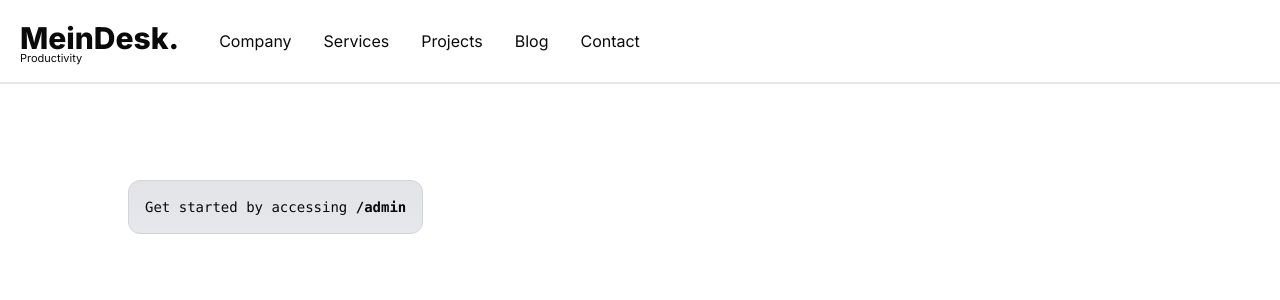
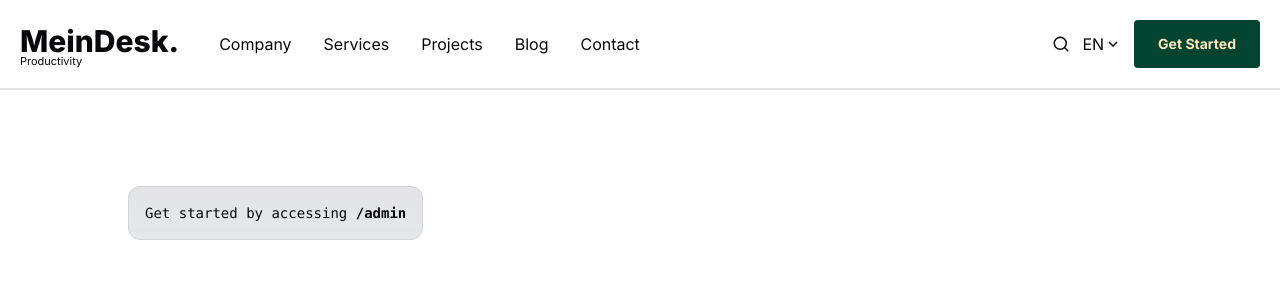
Before and after one commit to dv0c/dv0c-starter-kit, a Next.js app: page / in a window 1280 px wide. Shown: the top 300 px of the page. Built offline with nearby package versions, Linux system fonts and the light colour scheme.

Commit message:
modified:   package-lock.json 	modified:   package.json 	modified:   src/app/globals.css 	modified:   src/components/Header.tsx 	modified:   src/components/ui/button.tsx

```diff
--- a/package.json
+++ b/package.json
@@ -28,6 +28,7 @@
     "react": "^18.3.1",
     "react-dom": "^18.3.1",
     "react-hook-form": "^7.51.4",
+    "react-icons": "^5.2.1",
     "server-only": "^0.0.1",
     "tailwind-merge": "^2.3.0",
     "tailwindcss-animate": "^1.0.7",
--- a/src/app/globals.css
+++ b/src/app/globals.css
@@ -2,67 +2,61 @@
   @tailwind components;
   @tailwind utilities;
 
+
   @layer base {
     :root {
       --background: 0 0% 100%;
-      --foreground: 0 0% 3.9%;
-
+      --foreground: 240 10% 3.9%;
       --card: 0 0% 100%;
-      --card-foreground: 0 0% 3.9%;
-
+      --card-foreground: 240 10% 3.9%;
       --popover: 0 0% 100%;
-      --popover-foreground: 0 0% 3.9%;
-
-      --primary: 0 0% 9%;
-      --primary-foreground: 0 0% 98%;
-
-      --secondary: 0 0% 96.1%;
-      --secondary-foreground: 0 0% 9%;
-
-      --muted: 0 0% 96.1%;
-      --muted-foreground: 0 0% 45.1%;
-
-      --accent: 0 0% 96.1%;
-      --accent-foreground: 0 0% 9%;
-
+      --popover-foreground: 240 10% 3.9%;
+      --primary: 142.1 76.2% 36.3%;
+      --primary-foreground: 355.7 100% 97.3%;
+      --secondary: 240 4.8% 95.9%;
+      --secondary-foreground: 240 5.9% 10%;
+      --muted: 240 4.8% 95.9%;
+      --muted-foreground: 240 3.8% 46.1%;
+      --accent: 240 4.8% 95.9%;
+      --accent-foreground: 240 5.9% 10%;
       --destructive: 0 84.2% 60.2%;
       --destructive-foreground: 0 0% 98%;
-
-      --border: 0 0% 89.8%;
-      --input: 0 0% 89.8%;
-      --ring: 0 0% 3.9%;
-
-      --radius: 0.5rem;
+      --border: 240 5.9% 90%;
+      --input: 240 5.9% 90%;
+      --ring: 142.1 76.2% 36.3%;
+      --radius: 0.3rem;
+      --chart-1: ;
+      --chart-2: ;
+      --chart-3: ;
+      --chart-4: ;
+      --chart-5: ;
     }
 
     .dark {
-      --background: 0 0% 3.9%;
-      --foreground: 0 0% 98%;
-
-      --card: 0 0% 3.9%;
-      --card-foreground: 0 0% 98%;
-
-      --popover: 0 0% 3.9%;
-      --popover-foreground: 0 0% 98%;
-
-      --primary: 0 0% 98%;
-      --primary-foreground: 0 0% 9%;
-
-      --secondary: 0 0% 14.9%;
+      --background: 20 14.3% 4.1%;
+      --foreground: 0 0% 95%;
+      --card: 24 9.8% 10%;
+      --card-foreground: 0 0% 95%;
+      --popover: 0 0% 9%;
+      --popover-foreground: 0 0% 95%;
+      --primary: 142.1 70.6% 45.3%;
+      --primary-foreground: 144.9 80.4% 10%;
+      --secondary: 240 3.7% 15.9%;
       --secondary-foreground: 0 0% 98%;
-
-      --muted: 0 0% 14.9%;
-      --muted-foreground: 0 0% 63.9%;
-
-      --accent: 0 0% 14.9%;
+      --muted: 0 0% 15%;
+      --muted-foreground: 240 5% 64.9%;
+      --accent: 12 6.5% 15.1%;
       --accent-foreground: 0 0% 98%;
-
       --destructive: 0 62.8% 30.6%;
-      --destructive-foreground: 0 0% 98%;
-
-      --border: 0 0% 14.9%;
-      --input: 0 0% 14.9%;
-      --ring: 0 0% 83.1%;
+      --destructive-foreground: 0 85.7% 97.3%;
+      --border: 240 3.7% 15.9%;
+      --input: 240 3.7% 15.9%;
+      --ring: 142.4 71.8% 29.2%;
+      --chart-1: ;
+      --chart-2: ;
+      --chart-3: ;
+      --chart-4: ;
+      --chart-5: ;
     }
   }
 
--- a/src/components/Header.tsx
+++ b/src/components/Header.tsx
@@ -1,7 +1,9 @@
 import { header_navigation } from "@/lib/config"
 import Link from "next/link"
 import Logo from "./Logo"
-import { ExternalLink } from "lucide-react"
+import { ExternalLink, Search } from "lucide-react"
+import { MdOutlineKeyboardArrowDown } from "react-icons/md";
+import { Button } from "./ui/button";
 
 const Header = () => {
     return <header className="bg-background sticky top-0 w-full border-b-2">
@@ -13,16 +15,26 @@ const Header = () => {
                 <div>
                     <ul className="flex items-center gap-8">
                         {header_navigation.map((nav, index) => (
-                            <li>
-                                <Link className="flex relative w-full hover:underline group transition-all hover:text-green-600 items-center gap-2" href={nav.href}>{nav.name}
-                                    <span className="absolute -top-3 -right-3 flex justify-end text-[11px] leading-[.50] w-full text-end group-hover:translate-y-0 translate-y-3 opacity-0 group-hover:opacity-100 delay-75 transition-all"><ExternalLink size={15} /></span>
-
+                            <li key={index}>
+                                <Link className="flex relative w-full hover:underline group transition-all hover:text-green-600 items-center gap-2" href={nav.href}>
+                                    {nav.name}
+                                    {nav.href.startsWith('/') &&
+                                        <span className="absolute -top-3 -right-3 flex justify-end text-[11px] leading-[.50] w-full text-end group-hover:translate-y-0 translate-y-3 opacity-0 group-hover:opacity-100 delay-75 transition-all"><ExternalLink size={15} /></span>
+                                    }
                                 </Link>
                             </li>
                         ))}
                     </ul>
                 </div>
             </div>
+            <div className="flex items-center gap-3">
+                <Search size={18} />
+                <span className="flex items-center">
+                    EN
+                    <MdOutlineKeyboardArrowDown size={18} />
+                </span>
+                <Button variant={'primary'} className="">Get Started</Button>
+            </div>
         </div>
     </header>
 }
--- a/src/components/ui/button.tsx
+++ b/src/components/ui/button.tsx
@@ -18,6 +18,7 @@ const buttonVariants = cva(
           "bg-secondary text-secondary-foreground hover:bg-secondary/80",
         ghost: "hover:bg-accent hover:text-accent-foreground",
         link: "text-primary underline-offset-4 hover:underline",
+        primary: "p-4 md:p-6 text-[#ffe7bb] !rounded active:scale-[.98] hover:text-[#ffe7bb] hover:bg-[#066a4c] transition-all bg-[#024430] rounded-md text-sm leading-[18px] font-bold sm:p-4",
       },
       size: {
         default: "h-10 px-4 py-2",
@@ -35,7 +36,7 @@ const buttonVariants = cva(
 
 export interface ButtonProps
   extends React.ButtonHTMLAttributes<HTMLButtonElement>,
-    VariantProps<typeof buttonVariants> {
+  VariantProps<typeof buttonVariants> {
   asChild?: boolean
 }
 
```
Also changed, not shown: 1 other file (tests, documents, lock files or other folders).
